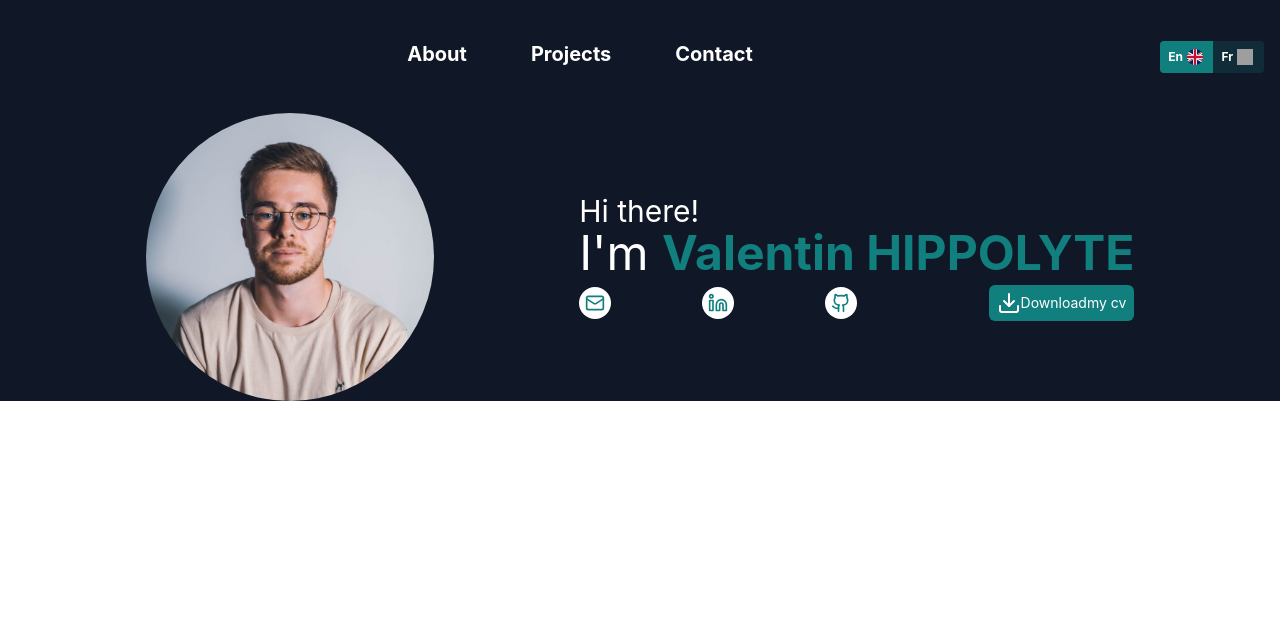
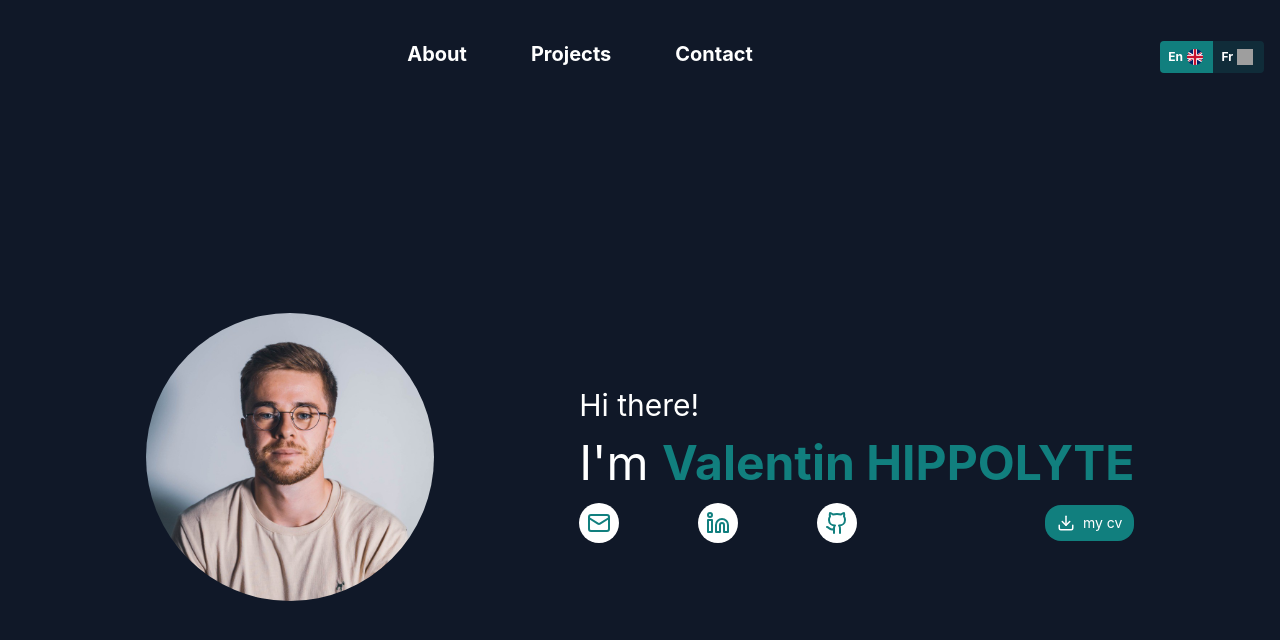
Before and after one commit to valentinhippolyte/portfolio, a Vue app: page / in a window 1280 px wide. Shown: the top 640 px of the page. Built offline with nearby package versions, Linux system fonts and the light colour scheme; grey boxes are pictures that could not be loaded.

Commit message:
update hero section

```diff
--- a/src/components/HeroSection.vue
+++ b/src/components/HeroSection.vue
@@ -1,15 +1,16 @@
 <template>
+  <div class="min-h-[calc(100vh-72px)] flex flex-col justify-center">
     <div class="flex flex-col sm:flex-row items-center justify-evenly mt-10">
       <div>
         <img
           src="../assets/photo.jpg"
-        class="w-48 h-48 sm:w-72 sm:h-72 rounded-full"
+          class="size-48 sm:size-60 md:size-72 rounded-full"
         />
       </div>
 
       <div class="text-white text-center sm:text-left">
-      <p class="text-2xl sm:text-3xl">{{ t("introduce.hi") }}</p>
-      <p class="text-4xl sm:text-5xl">
+        <p class="my-4 text-2xl sm:text-3xl">{{ t("introduce.hi") }}</p>
+        <p class="mb-4 text-4xl sm:text-5xl">
           {{ t("introduce.im") }}
           <span class="font-bold text-app-green">
             {{ t("introduce.firstname") }}
@@ -19,10 +20,12 @@
           </span>
         </p>
 
-      <div class="flex flex-col sm:flex-row items-center justify-between mt-2">
+        <div
+          class="flex flex-col sm:flex-row items-center justify-between gap-6 sm:gap-0 mt-2"
+        >
           <div class="flex justify-between items-center w-full">
             <div
-            class="w-8 h-8 rounded-full overflow-hidden flex items-center bg-white p-1.5"
+              class="size-10 rounded-full overflow-hidden flex items-center bg-white p-2"
             >
               <svg
                 xmlns="http://www.w3.org/2000/svg"
@@ -42,7 +45,7 @@
             </div>
 
             <div
-            class="w-8 h-8 rounded-full overflow-hidden flex justify-center items-center bg-white p-1.5"
+              class="size-10 rounded-full overflow-hidden flex justify-center items-center bg-white p-1.5"
             >
               <svg
                 xmlns="http://www.w3.org/2000/svg"
@@ -65,7 +68,7 @@
             </div>
 
             <div
-            class="w-8 h-8 rounded-full overflow-hidden flex justify-center items-center bg-white p-1.5"
+              class="size-10 rounded-full overflow-hidden flex justify-center items-center bg-white p-1.5"
             >
               <svg
                 xmlns="http://www.w3.org/2000/svg"
@@ -86,15 +89,20 @@
               </svg>
             </div>
           </div>
-        <div class="flex justify-end w-full">
+          <div class="flex justify-center sm:justify-end w-full">
+            <a
+              href="../assets/cv.pdf"
+              target="_blank"
+              rel="noopener noreferrer"
+            >
               <button
                 type="button"
-            class="text-white bg-app-green hover:bg-app-green-600 hover:cursor-pointer rounded-md text-sm px-2 py-1.5 text-center inline-flex items-center"
+                class="text-white bg-app-green hover:bg-app-green-600 hover:cursor-pointer rounded-2xl text-sm px-3 py-2 text-center inline-flex items-center"
               >
                 <svg
                   xmlns="http://www.w3.org/2000/svg"
-              width="24"
-              height="24"
+                  width="18"
+                  height="18"
                   viewBox="0 0 24 24"
                   fill="none"
                   stroke="currentColor"
@@ -107,11 +115,10 @@
                   <polyline points="7 10 12 15 17 10" />
                   <line x1="12" x2="12" y1="15" y2="3" />
                 </svg>
-            <span class="hidden lg:inline-block">{{
-              t("introduce.download")
-            }}</span>
-            {{ t("introduce.cv") }}
+                &nbsp; {{ t("introduce.cv") }}
               </button>
+            </a>
+          </div>
         </div>
       </div>
     </div>
--- a/src/locales/en.json
+++ b/src/locales/en.json
@@ -9,7 +9,6 @@
     "im": "I'm",
     "firstname": "Valentin",
     "lastname": "HIPPOLYTE",
-    "download": "Download",
     "cv": "my cv"
   }
 }
--- a/src/locales/fr.json
+++ b/src/locales/fr.json
@@ -9,7 +9,6 @@
     "im": "C'est",
     "firstname": "Valentin",
     "lastname": "HIPPOLYTE",
-    "download": "télécharge",
     "cv": "mon cv"
   }
 }
```
Also changed, not shown: 2 other files (tests, documents, lock files or other folders). Lines whose indentation alone changed are shown as unchanged.
